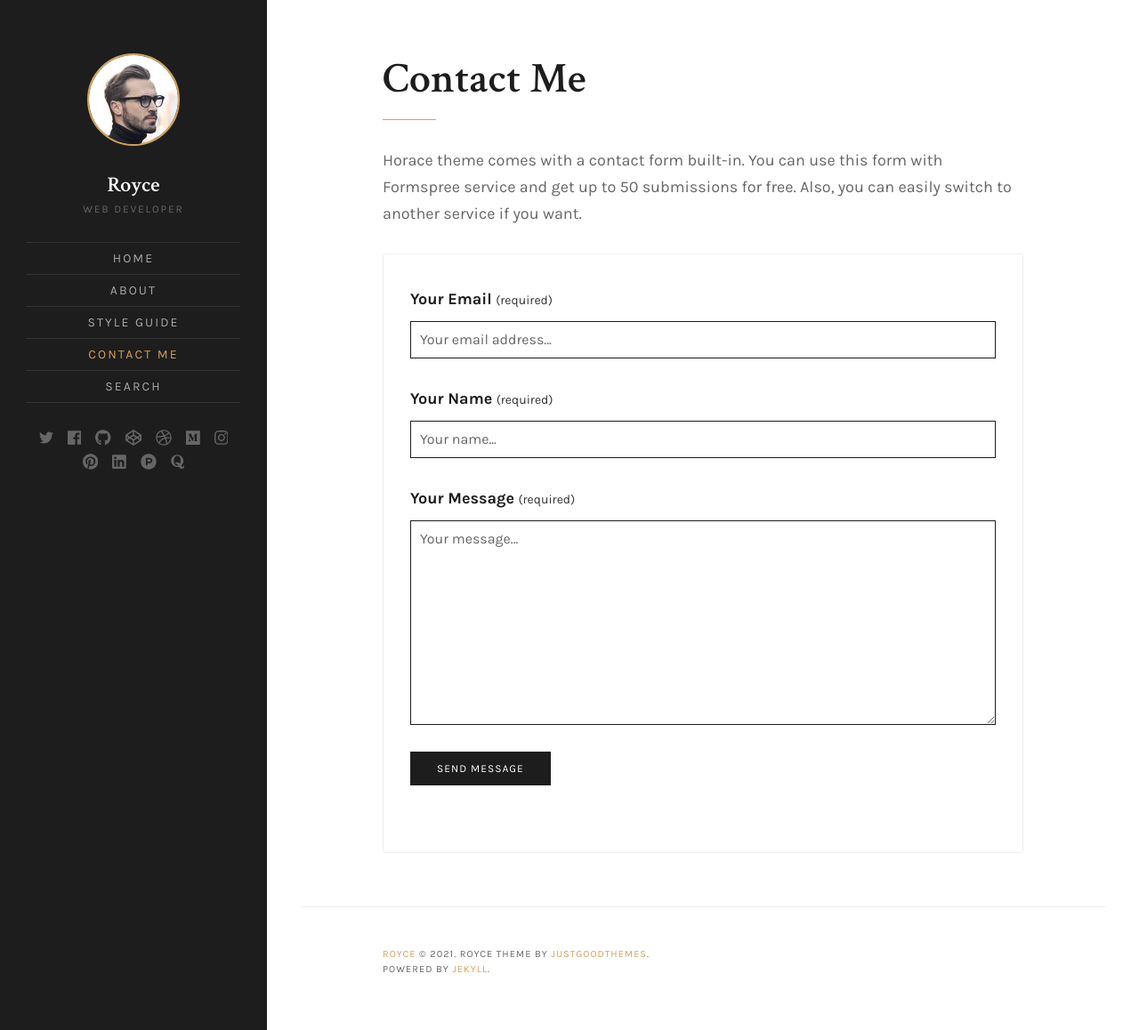
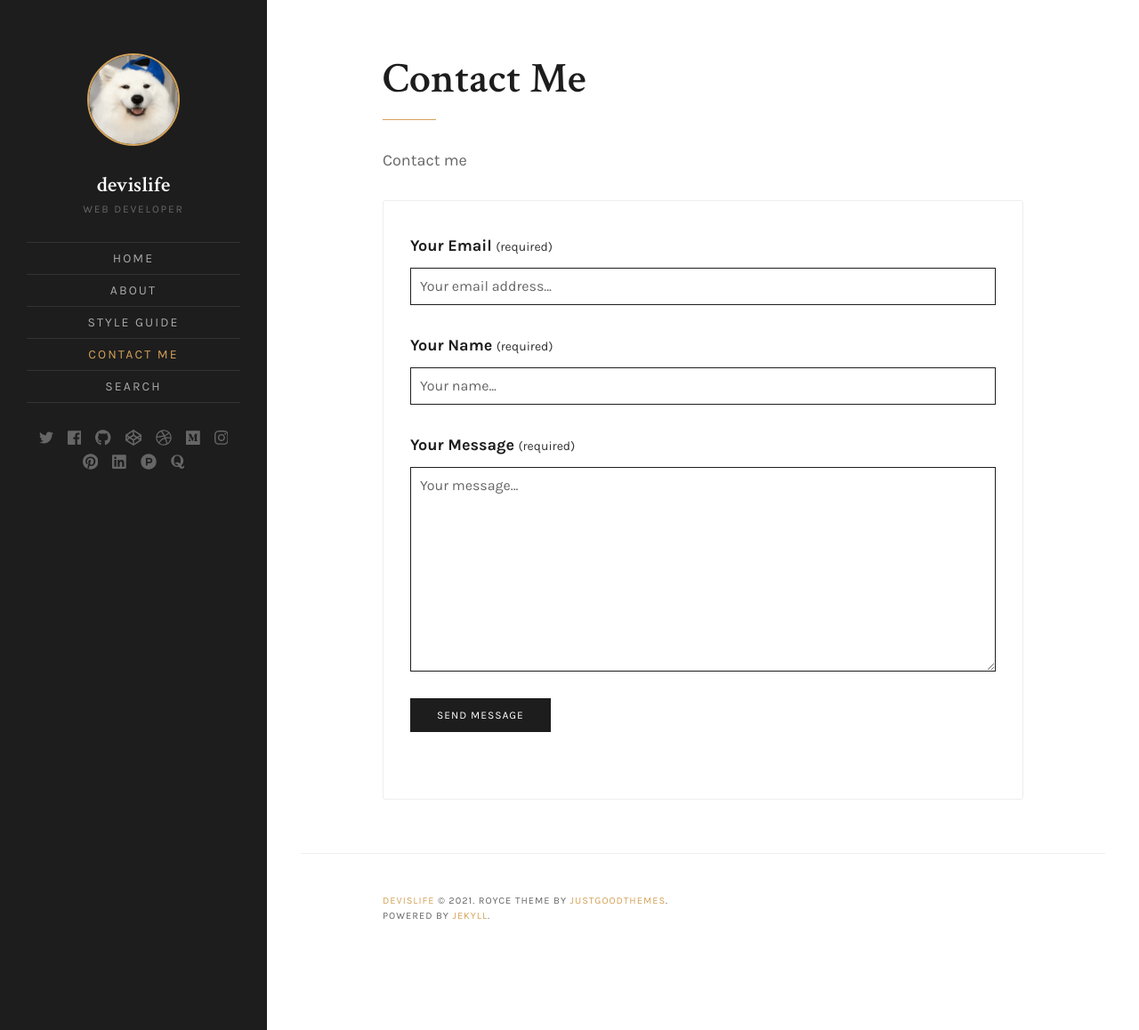
Before and after one commit to hs95blue/hs95blue.github.io, a Jekyll site: the page built from contact.html, in a window 1280 px wide and 1158 px high. Shown: the whole window at 89% size. Built offline with Jekyll 4.4.1, drawn with Linux system fonts in a browser that asks for light colours.

Commit message:
Update profile

```diff
--- a/_config.yml
+++ b/_config.yml
@@ -1,33 +1,33 @@
 # Site setings
-name: 'Royce'
+name: 'devislife'
 description: 'Web Developer'
-meta_description: 'Jekyll template, minimal style, perfect for bloggers.'
+meta_description: '백엔드 개발자의 IT일기'
 logo:
 # Author image is used in site sidebar and greetings in the home page hero text
 author:
-  image: 'authorimage.jpg'
-  greetings: "Hi there! My name is Charles Lavoie. I'm a freelance web developer, author and speaker based in Montreal, Canada. It’s nice to meet you."
-favicon: 'assets/images/favicon.ico'
+  image: 'profileImg.jpg'
+  greetings: "Hyunsik Lee. Back-End Developer. Dev is life."
+favicon: 'assets/images/profileImg.jpg'
 baseurl:
-production_url: https://royce.netlify.com/
-disqus: 'justgoodthemes'
+production_url: https://hs95blue.github.io/
+disqus: 'hs95blue'
 mailchimp_url: '//justgoodthemes.us3.list-manage.com/subscribe/post?u=78f1bab16028354caeb23aecd&amp;id=4a7330d117'
 # Add your GA Tracking Id
 ga_analytics:
 
 # Contact form setings
-email: youremail@email.com
-contact_page_description: "Horace theme comes with a contact form built-in. You can use this form with Formspree service and get up to 50 submissions for free. Also, you can easily switch to another service if you want."
+email: hs95blue@gmail.com
+contact_page_description: "Contact me"
 thankyou_page_description: "Your message has been successfully sent. We will contact you very soon!"
 
 # Social links
-twitter: 'justgoodthemes'
+twitter: 'username'
 facebook: 'username'
-github: 'justgoodthemes'
+github: 'hs95blue'
 codepen: 'username'
 dribbble: 'username'
 medium: '@username'
-instagram: 'username'
+instagram: 'hyeonsik Lee'
 pinterest: 'username'
 linkedin: 'username'
 producthunt: '@username'
```
Also changed, not shown: about.md (+4 -4 lines), assets/images/profileImg.jpg (added).
